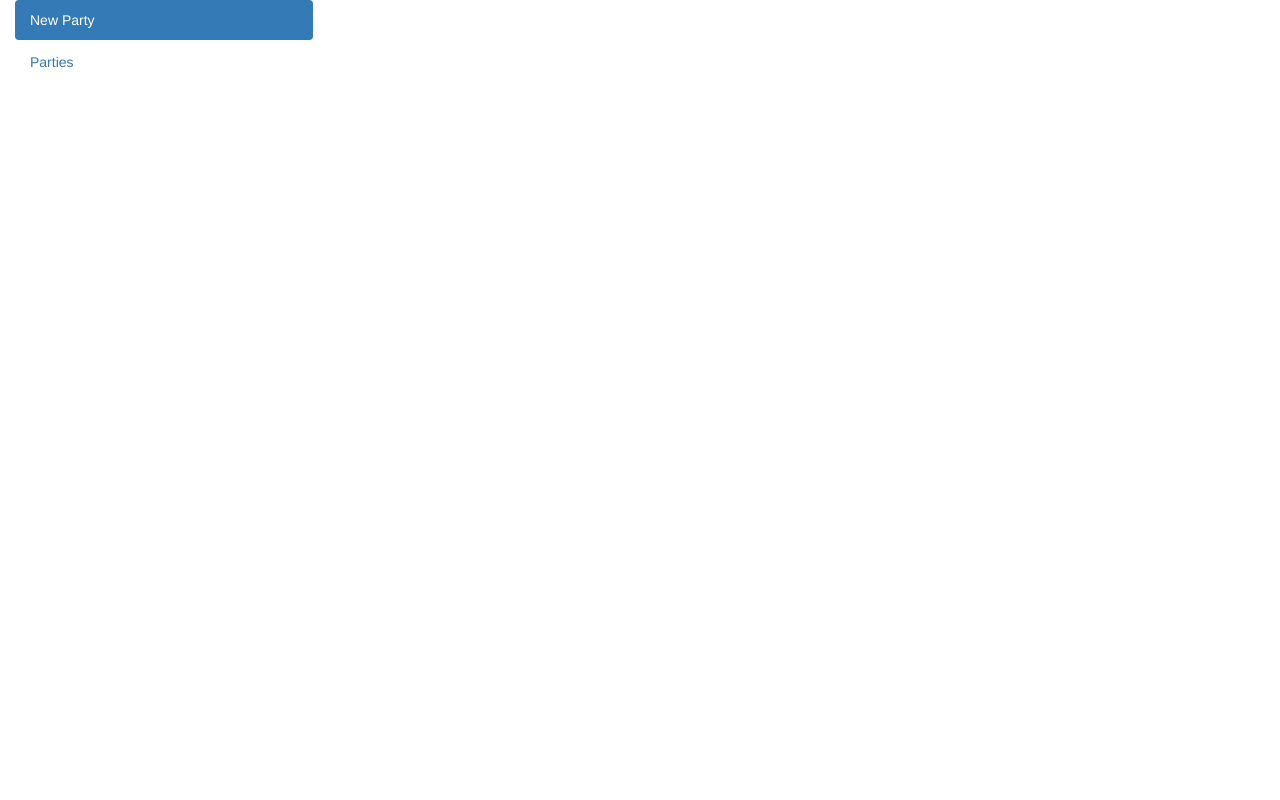
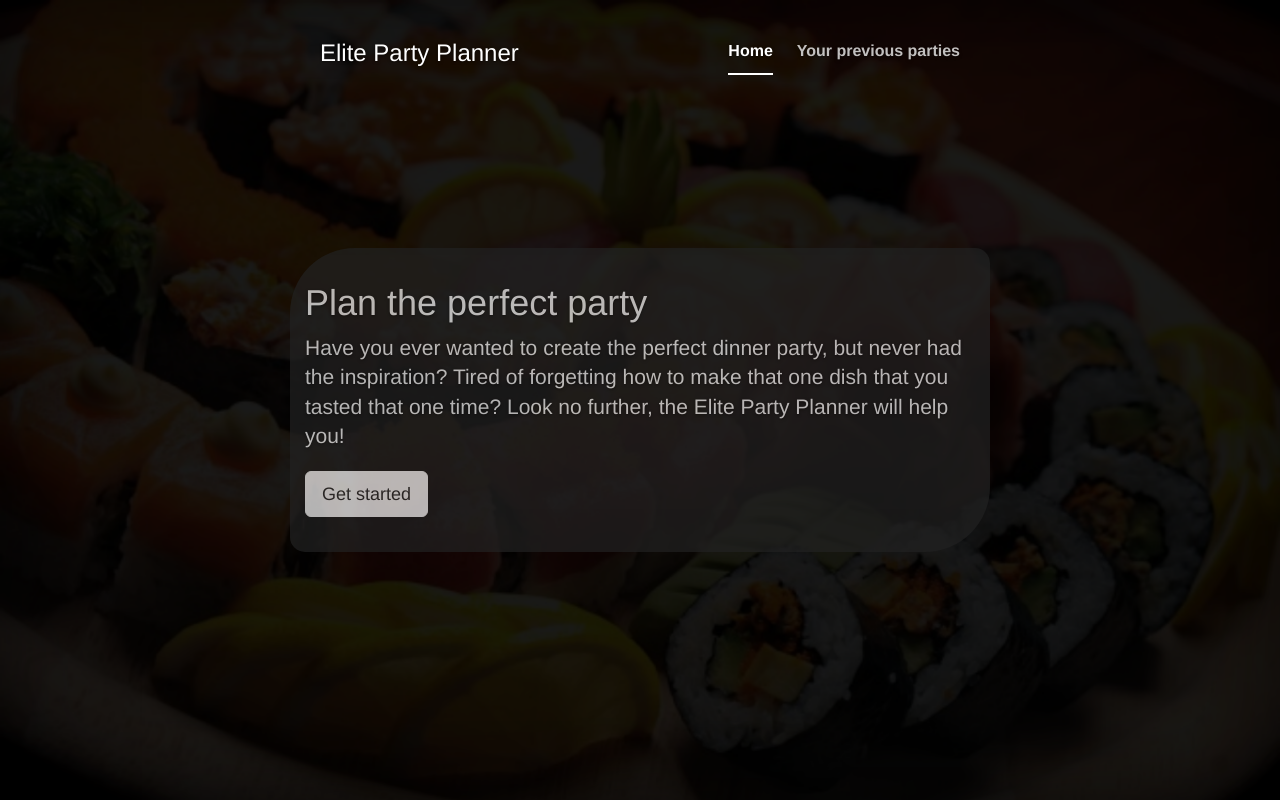
Before and after one commit to apals/iprog, a plain HTML site: page lab2/index.html in a window 1280 px wide. Drawn offline with nearby package versions, Linux system fonts and the light colour scheme.

Commit message:
Updates landing page, now with 250% more flashy stuff

```diff
--- /dev/null
+++ b/lab2/cover.css
@@ -0,0 +1,177 @@
+/*
+ * Globals
+ */
+
+/* Links */
+a,
+a:focus,
+a:hover {
+  color: #fff;
+}
+
+/* Custom default button */
+.btn-default,
+.btn-default:hover,
+.btn-default:focus {
+  color: #333;
+  text-shadow: none; /* Prevent inheritence from `body` */
+  background-color: #fff;
+  border: 1px solid #fff;
+}
+
+
+/*
+ * Base structure
+ */
+
+html,
+body {
+  height: 100%;
+  /*background-color: #333;*/
+
+  background: url(images/bg.png);
+  background-size: cover;
+}
+body {
+  color: #fff;
+  text-align: left;
+  text-shadow: 0 1px 3px rgba(0,0,0,.5);
+}
+
+/* Extra markup and styles for table-esque vertical and horizontal centering */
+.site-wrapper {
+  display: table;
+  width: 100%;
+  height: 100%; /* For at least Firefox */
+  min-height: 100%;
+  -webkit-box-shadow: inset 0 0 100px rgba(0,0,0,.5);
+          box-shadow: inset 0 0 100px rgba(0,0,0,.5);
+}
+.site-wrapper-inner {
+  display: table-cell;
+}
+.cover-container {
+  margin-right: auto;
+  margin-left: auto;
+}
+
+/* Padding for spacing */
+.inner {
+  padding: 30px;
+}
+
+
+.inner-cover {
+  float: left;
+  width: 100%;
+  background-color: #222222;
+  padding: 15px;
+  border-radius: 65px 15px;
+  opacity: 0.7;
+}
+
+
+/*
+ * Header
+ */
+.masthead-brand {
+  margin-top: 10px;
+  margin-bottom: 10px;
+}
+
+.masthead-nav > li {
+  display: inline-block;
+}
+.masthead-nav > li + li {
+  margin-left: 20px;
+}
+.masthead-nav > li > a {
+  padding-right: 0;
+  padding-left: 0;
+  font-size: 16px;
+  font-weight: bold;
+  color: #fff; /* IE8 proofing */
+  color: rgba(255,255,255,.75);
+  border-bottom: 2px solid transparent;
+}
+.masthead-nav > li > a:hover,
+.masthead-nav > li > a:focus {
+  background-color: transparent;
+  border-bottom-color: #a9a9a9;
+  border-bottom-color: rgba(255,255,255,.25);
+}
+.masthead-nav > .active > a,
+.masthead-nav > .active > a:hover,
+.masthead-nav > .active > a:focus {
+  color: #fff;
+  border-bottom-color: #fff;
+}
+
+@media (min-width: 768px) {
+  .masthead-brand {
+    float: left;
+  }
+  .masthead-nav {
+    float: right;
+  }
+}
+
+
+/*
+ * Cover
+ */
+
+.cover {
+  padding: 0 20px;
+}
+.cover .btn-lg {
+  padding: 10px 200px;
+  font-weight: bold;
+}
+
+
+/*
+ * Footer
+ */
+
+.mastfoot {
+  color: #999; /* IE8 proofing */
+  color: rgba(255,255,255,.5);
+  margin-left: 10%;
+  margin-right: auto;
+}
+
+
+/*
+ * Affix and center
+ */
+
+@media (min-width: 768px) {
+  /* Pull out the header and footer */
+  .masthead {
+    position: fixed;
+    top: 0;
+  }
+  .mastfoot {
+    position: fixed;
+    bottom: 0;
+  }
+  /* Start the vertical centering */
+  .site-wrapper-inner {
+    vertical-align: middle;
+  }
+  /* Handle the widths */
+  .masthead,
+  .mastfoot,
+  .cover-container {
+    width: 100%; /* Must be percentage or pixels for horizontal alignment */
+  }
+}
+
+@media (min-width: 992px) {
+  .masthead,
+  .mastfoot,
+  .cover-container {
+    width: 700px;
+  }
+}
--- a/lab2/index.html
+++ b/lab2/index.html
@@ -11,29 +11,43 @@
 
     <link rel="stylesheet" href="main.css">
 
+    <!-- Only used on the main page -->
+    <link rel="stylesheet" href="cover.css">
+
 </head>
 <body>
-<div class="container-fluid">
     <!-- tabs left -->
-    <div class="tabbable">
-        <ul class="nav nav-pills nav-stacked col-md-3">
-            <li class="active"><a href="#createparty" data-toggle="tab">New Party</a></li>
-            <li><a href="#previousparties" data-toggle="tab">Parties</a></li>
-        </ul>
-        <div class="tab-content col-md-9">
+     <div class="site-wrapper">
 
-            <div class="tab-pane active" id="newPartyView">
+      <div class="site-wrapper-inner">
 
+        <div class="cover-container">
+
+          <div class="masthead clearfix">
+            <div class="inner">
+              <h3 class="masthead-brand">Elite Party Planner</h3>
+              <nav>
+                <ul class="nav masthead-nav">
+                  <li class="active"><a href="#">Home</a></li>
+                  <li><a href="#">Your previous parties</a></li>
+                </ul>
+              </nav>
             </div>
+          </div>
 
-
-            <div class="tab-pane" id="previousparties">
-
-            </div>
+          <div class="inner-cover">
+            <h1 class="cover-heading">Plan the perfect party</h1>
+            <p class="lead">Have you ever wanted to create the perfect dinner party, but never had the inspiration? Tired of forgetting how to make that one dish that you tasted that one time? Look no further, the Elite Party Planner will help you!</p>
+            <p class="lead">
+              <a href="#" class="btn btn-lg btn-default">Get started</a>
+            </p>
+          </div>
 
         </div>
+
+      </div>
+
     </div>
-</div>
 <!-- /tabs -->
 
 <!-- jQuery -->
@@ -41,10 +55,5 @@
 <!-- Bootstrap JavaScript, needed if you want for instance tabs, models, popovers etc. -->
 <script src="http://netdna.bootstrapcdn.com/bootstrap/3.1.0/js/bootstrap.min.js"></script>
 
-<!-- The application JavaScript code -->
-<script src="js/app.js"></script>
-<script src="js/model/dinnerModel.js"></script>
-<script src="js/view/exampleView.js"></script>
-<script src="js/view/exampleViewController.js"></script>
 </body>
 </html>
--- a/lab2/main.css
+++ b/lab2/main.css
@@ -3,4 +3,4 @@ body {
 }
 
 
-.container { background: blue}
+.container { background: white}
```
Also changed, not shown: lab2/images/bg.png (added).
